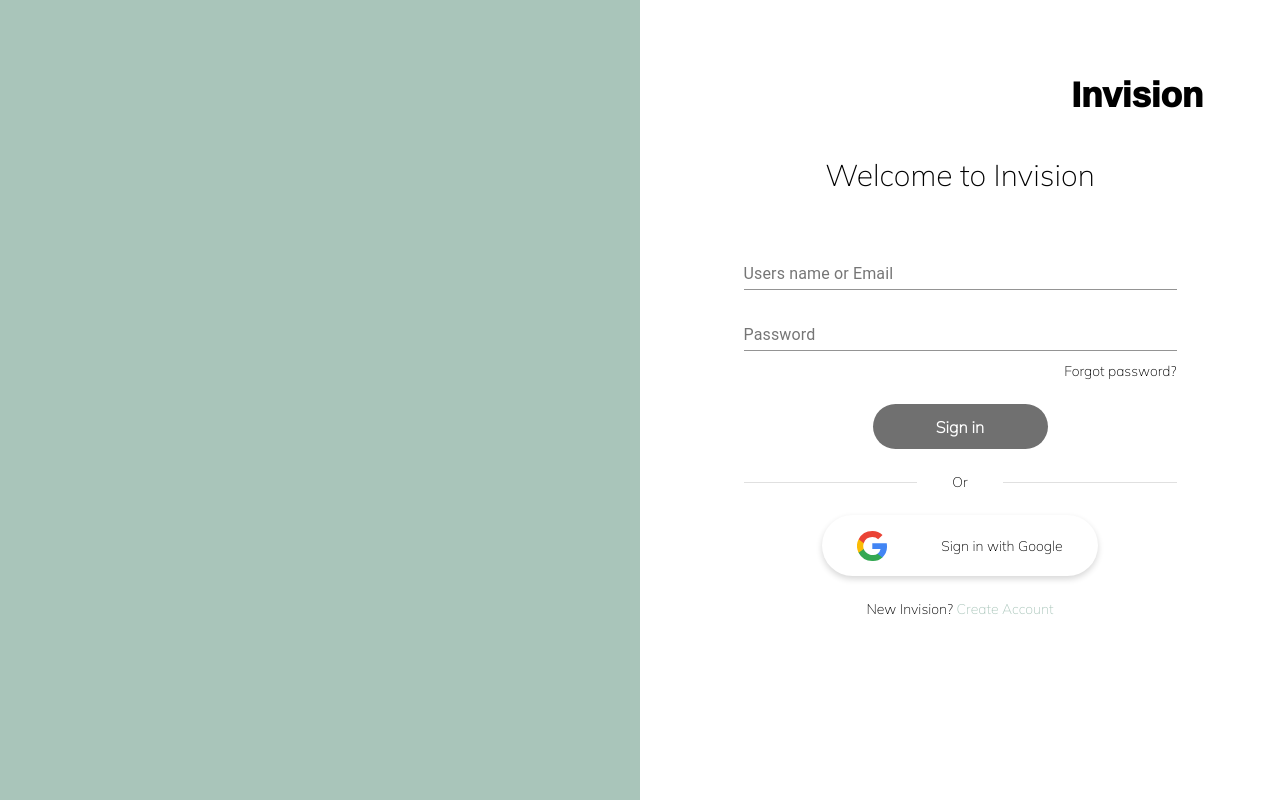
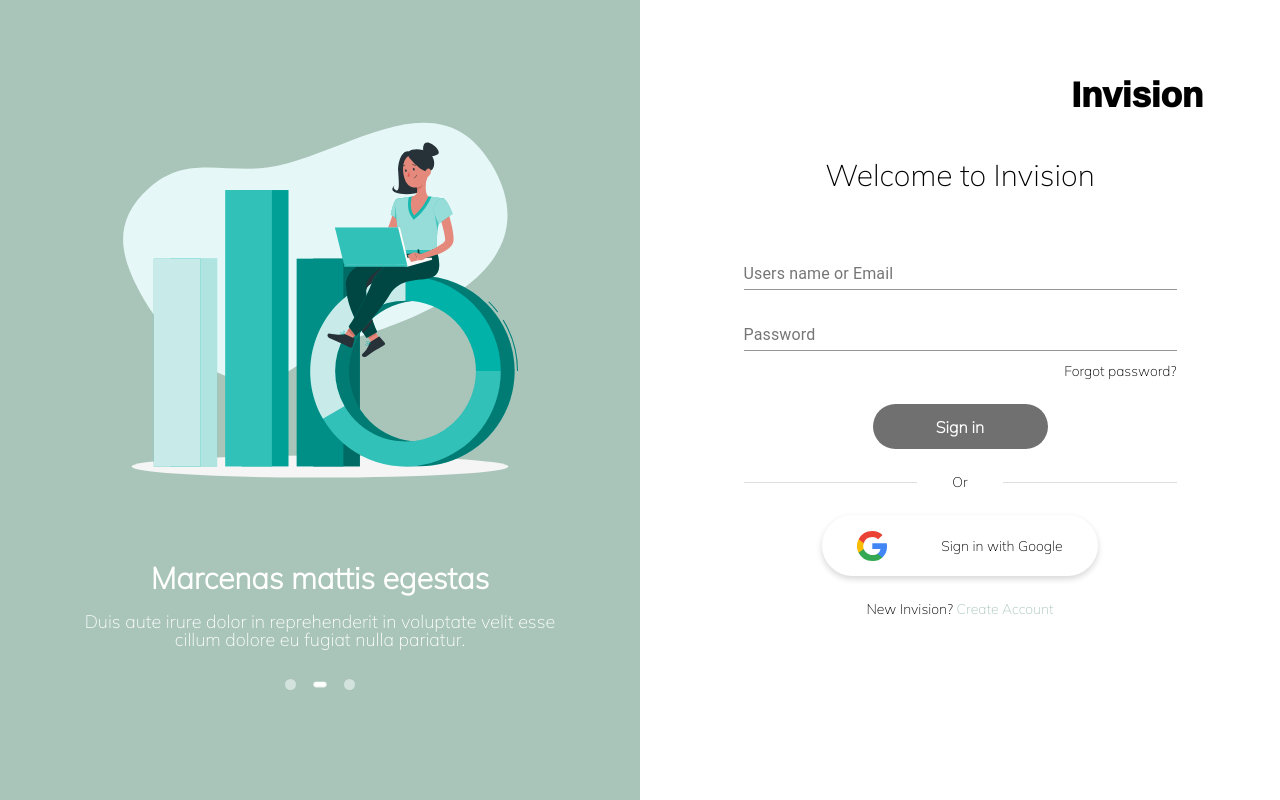
Before and after one commit to LucasAzLima/invision, a React (Create React App) app: page / in a window 1280 px wide. Built offline with nearby package versions, Linux system fonts and the light colour scheme; the HTML template or start-up script is replaced by a standard one.

Commit message:
Adicionado componente de slider

```diff
--- /dev/null
+++ b/src/components/Slider/index.tsx
@@ -0,0 +1,89 @@
+import React, { useEffect, useRef, useState } from 'react';
+
+import {
+  Container,
+  ContainerImage,
+  Description,
+  Title,
+  Image,
+  OptionView,
+  OptionActive,
+  OptionDeactive,
+} from './style';
+
+//define as props que o componente precisa receber
+interface slide {
+  content: {
+    img: string;
+    title: string;
+    description: string;
+  }[];
+}
+
+const Slider: React.FC<slide> = ({ content }) => {
+  const [option, setOption] = useState(0);
+  const [loop, setLoop] = useState(0);
+  const show = useRef(0);
+  const contentLength = content.length;
+
+  //cria o temporizador do slider
+  useEffect(() => {
+    setLoop(
+      setInterval(() => {
+        if (show.current !== contentLength - 1) {
+          show.current += 1;
+          setOption(show.current);
+        } else {
+          show.current = 0;
+          setOption(0);
+        }
+      }, 5000)
+    );
+    return function clean() {
+      clearInterval(loop);
+    };
+    // eslint-disable-next-line
+  }, []);
+
+  return (
+    <Container>
+      <ContainerImage>
+        <Image src={content[show.current].img} />
+      </ContainerImage>
+      <Title>{content[show.current].title}</Title>
+      <Description>{content[show.current].description}</Description>
+      {/* renderiza de acordo com o estado(posição) do slider */}
+      <OptionView>
+        {Array(contentLength)
+          .fill(0)
+          .map((_, index) =>
+            index === option ? (
+              <OptionActive key={index} />
+            ) : (
+              <OptionDeactive
+                key={index}
+                onClick={() => {
+                  show.current = index;
+                  setOption(index);
+                  clearInterval(loop);
+                  setLoop(
+                    setInterval(() => {
+                      if (show.current !== contentLength - 1) {
+                        show.current += 1;
+                        setOption(show.current);
+                      } else {
+                        show.current = 0;
+                        setOption(0);
+                      }
+                    }, 3000)
+                  );
+                }}
+              />
+            )
+          )}
+      </OptionView>
+    </Container>
+  );
+};
+
+export default Slider;
--- /dev/null
+++ b/src/components/Slider/style.ts
@@ -0,0 +1,74 @@
+import Styled, { keyframes } from 'styled-components';
+import { Box } from '@material-ui/core';
+import { Colors, Fonts } from '../../styles';
+
+const slide = keyframes`
+  from {
+    transform: scale(0.5);
+  }
+
+  to {
+    transform: scale(1);
+  }
+`;
+
+export const Container = Styled(Box)`
+	width:100%;
+	height:100%;
+`;
+
+export const ContainerImage = Styled(Box)`
+	width:100%;
+	height:57vh;
+	display: flex;
+	box-sizing: border-box;
+	align-items: center;
+	justify-content: center;
+`;
+
+export const Title = Styled.h5`
+	color: ${Colors.white};
+	margin-top: 30px;
+	text-align: center;
+	font-family: 'Mulish', sans-serif;
+  font-size: ${Fonts.Sizes.extraLarge};
+	font-weight: bold;
+`;
+
+export const Description = Styled.p`
+	color: ${Colors.white};
+	margin-top: 20px;
+	text-align: center;
+	font-family: 'Mulish', sans-serif;
+  font-size: ${Fonts.Sizes.medium};
+`;
+
+export const Image = Styled.img`
+	width: 100%;
+`;
+
+export const OptionView = Styled.div`
+	width: fit-content;
+	display: flex;
+	justify-content: space-between;
+	margin: 30px auto;
+`;
+
+export const OptionActive = Styled.div`
+	width: 26px;
+	height: 11px;
+	border-radius: 50px;
+	background-color: ${Colors.white};
+	margin: 0 5px;
+	animation: ${slide} 0.5s ease forwards;
+`;
+
+export const OptionDeactive = Styled.div`
+	width: 11px;
+	height: 11px;
+	border-radius: 50px;
+	background-color: ${Colors.white};
+	opacity: 0.5;
+	cursor: pointer;
+	margin: 0 6px;
+`;
--- a/src/components/content/index.tsx
+++ b/src/components/content/index.tsx
@@ -1,11 +1,39 @@
 import React from 'react';
 
 import { Sign, SliderContainer } from './styles';
+import Slider from 'components/Slider';
+
+import picSlider from 'assets/img/slider1.png';
+import picSlider2 from 'assets/img/slider2.svg';
+import picSlider3 from 'assets/img/slider3.svg';
+
+const content = [
+  {
+    img: picSlider,
+    title: 'Marcenas mattis egestas',
+    description:
+      'Erdum et malesuada fames ac ante ileum primmer in faucibus uspendisse porta.',
+  },
+  {
+    img: picSlider2,
+    title: 'Marcenas mattis egestas',
+    description:
+      'Duis aute irure dolor in reprehenderit in voluptate velit esse cillum dolore eu fugiat nulla pariatur.',
+  },
+  {
+    img: picSlider3,
+    title: 'Marcenas mattis egestas',
+    description:
+      'Excepteur sint occaecat cupidatat non proident, sunt in culpa qui officia deserunt mollit anim id est laborum',
+  },
+];
 
 const Access: React.FC = ({ children }) => {
   return (
     <div style={{ display: 'flex', height: '100%' }}>
-      <SliderContainer></SliderContainer>
+      <SliderContainer>
+        <Slider content={content} />
+      </SliderContainer>
 
       <Sign>{children}</Sign>
     </div>
```
Also changed, not shown: src/assets/img/slider2.svg (added), src/assets/img/slider3.svg (added).
